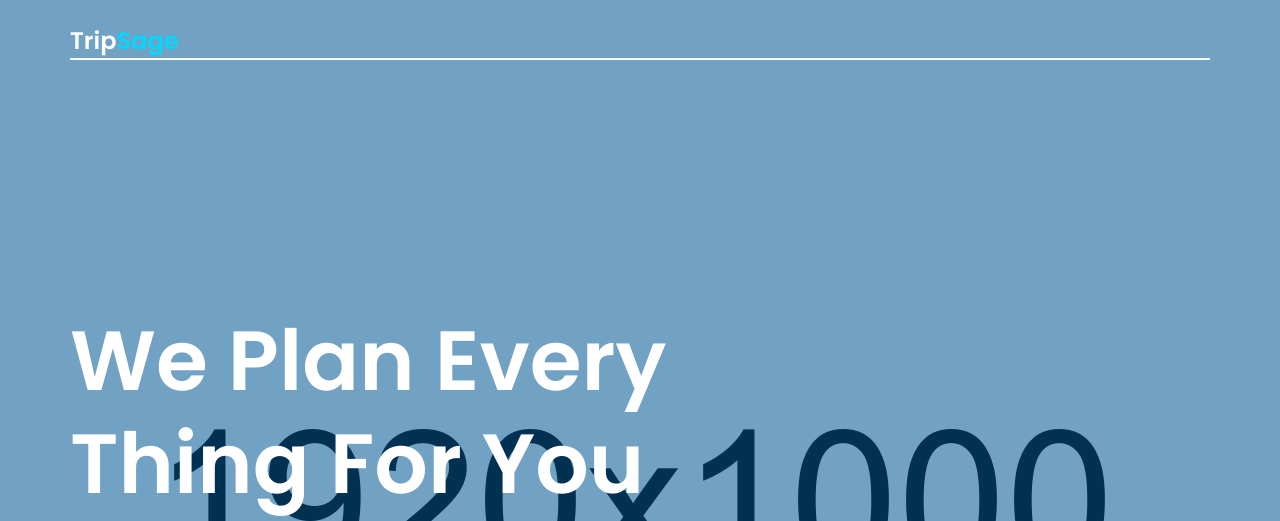
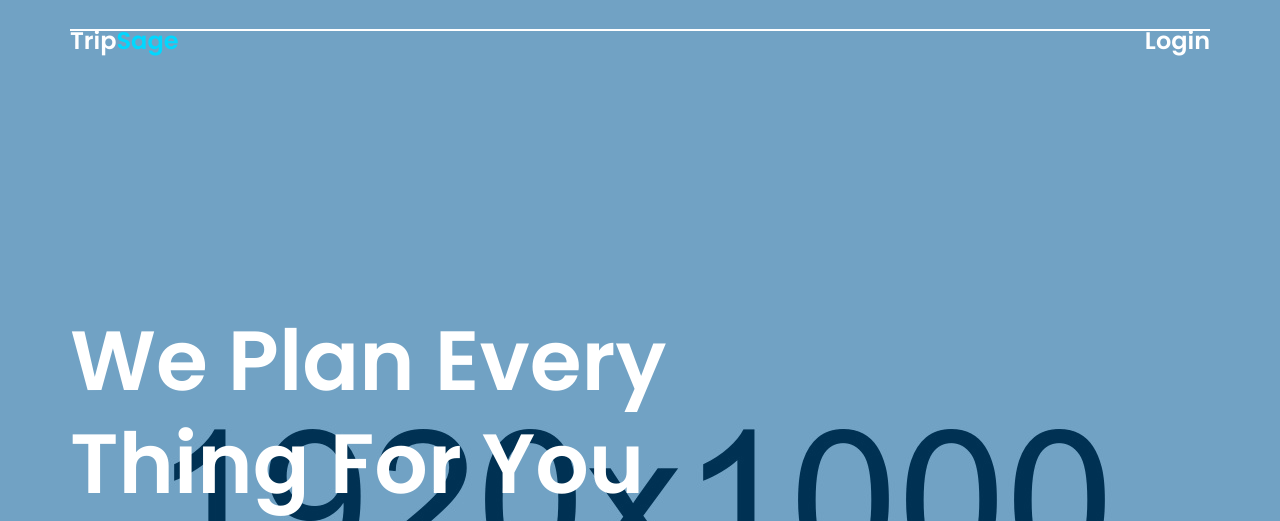
Before and after one commit to TripSage/TripSage, a Django app: page /tripHome/ in a window 1280 px wide. Shown: the top 521 px of the page. Run offline with Django 3.2, Linux system fonts and the light colour scheme; some libraries are stand-ins or nearby versions.

Commit message:
clickable links integrated for user login-logout and singup

```diff
--- a/templates/registration/login.html
+++ b/templates/registration/login.html
@@ -4,4 +4,7 @@
   {% csrf_token %}
   {{ form.as_p }}
   <button type="submit">Log In</button>
+  <div>
+    <a href='/users/signup'>SignUp!</a>
+  </div>
 </form>
--- a/tripHome/templates/base_generic.html
+++ b/tripHome/templates/base_generic.html
@@ -79,16 +79,22 @@
 		<header class="top-area">
 			<div class="header-area">
 				<div class="container">
-					<div class="row">
-						<div class="col-sm-2">
+					<!-- <div class="row"> -->
+						<!-- <div class="col-sm-2"> -->
 							<div class="logo">
-								<a href="#home">
+								<a href="" class="logo-left">
 									trip<span>Sage</span>
 								</a>
+								{% if user.is_authenticated %}
+									<a href="/users/logout" class="log-right">Logout</a>
+								{% else %}
+									<a href="/users/login" class="log-right">login</a>
+								{% endif %}
+								<a href=></a>
 							</div><!-- /.logo-->
-						</div><!-- /.col-->
+						<!-- </div>/.col -->
 
-					</div><!-- /.row -->
+					<!-- </div>/.row -->
 					<div class="home-border"></div><!-- /.home-border-->
 				</div><!-- /.container-->
 			</div><!-- /.header-area -->
```
